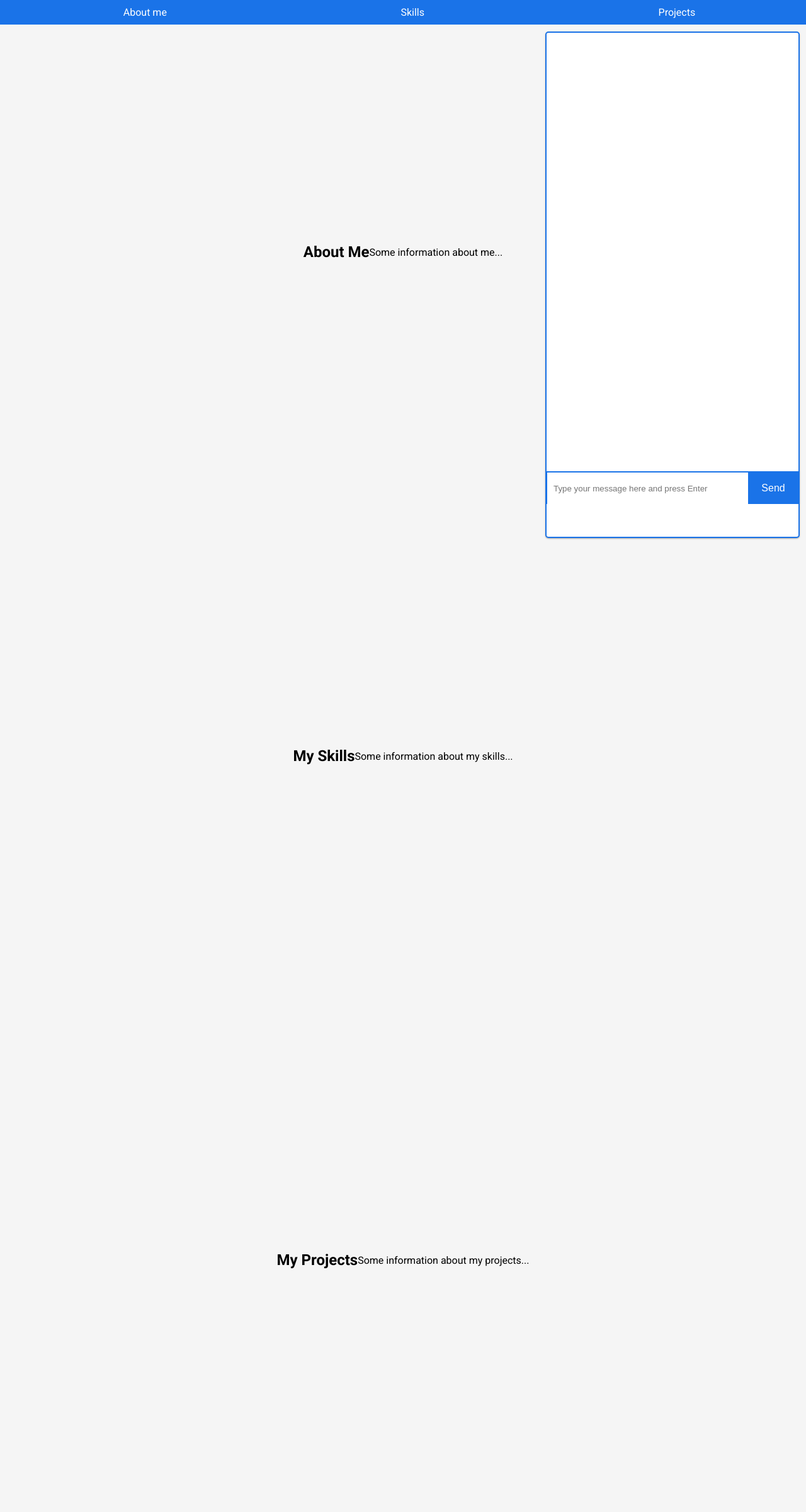
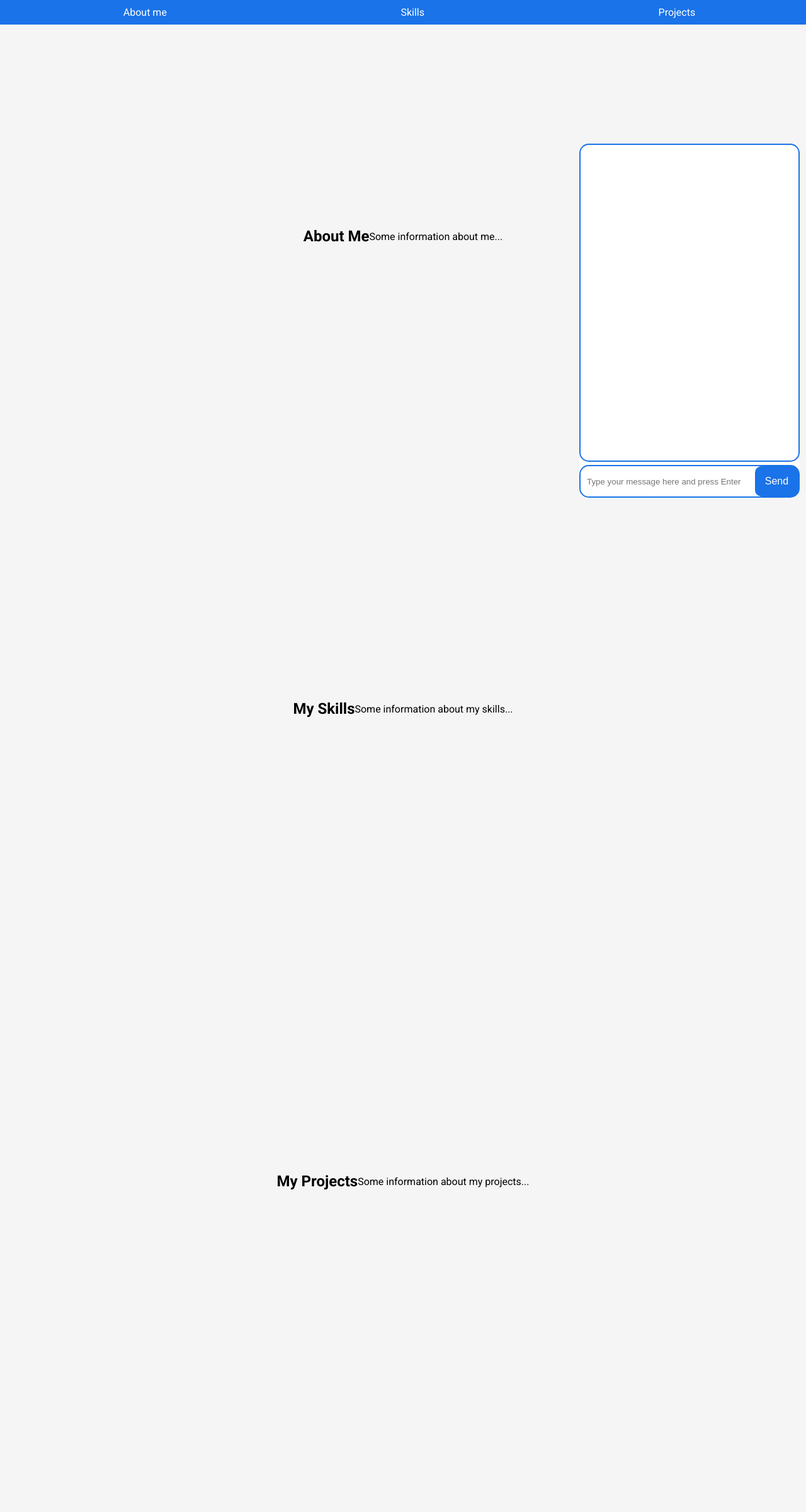
Before and after one commit to Arden27/receipts, a Django app: page / in a window 1280 px wide. Shown: the whole page at 63% size. After the commit the page ends 2250 px from the top, so only its background shows below. Run offline with Django 4.2, Linux system fonts and the light colour scheme.

Commit message:
chat fixes and styles

```diff
--- a/chatbot/templates/chatbot/index.html
+++ b/chatbot/templates/chatbot/index.html
@@ -64,7 +64,7 @@
         }
 
         .section {
-            height: 100vh;
+            height: calc(100% - 50px);
             display: flex;
             justify-content: center;
             align-items: center;
@@ -74,33 +74,41 @@
 
         #chat-container {
             position: fixed;
+            padding-bottom: calc(env(safe-area-inset-bottom) + 52px);
+            margin-right: 10px;
+            margin-bottom: 10px;
             right: 0;
-            top: 50px; /* Height of the navbar */
+            bottom: 0;
             background-color: white;
-            box-shadow: 0 1px 3px rgba(0,0,0,0.12), 0 1px 2px rgba(0,0,0,0.24);
-            width: 400px;
-            height: calc(100% - 50px); /* Height of the navbar */
-            border-radius: 5px;
+            /*box-shadow: 0 1px 3px rgba(0,0,0,0.12), 0 1px 2px rgba(0,0,0,0.24);*/
+            width: 350px;
+            height: calc(70% - 50px);
             display: flex;
             flex-direction: column;
-            border: 2px solid #1a73e8;
+            border-radius: 15px;
         }
 
         #chat-output {
             flex-grow: 1;
+            margin-bottom: 5px;
             padding: 10px;
-            overflow-y: auto;
-            border-bottom: 1px solid #ccc;
+            overflow-y: scroll;
+            border: 2px solid #1a73e8;
+            border-radius: 15px;
+            box-sizing: border-box;
         }
 
         #chat-input-container {
-            position: sticky;
+            position: absolute;
             bottom: 0;
+            left: 0;
+            right: 0;
             display: flex;
             width: 100%;
-            max-width: 400px;
+            max-width: 350px;
             height: calc(env(safe-area-inset-bottom) + 52px);
-            border-top: 2px solid #1a73e8;
+            border: 2px solid #1a73e8;
+            border-radius: 15px;
             box-sizing: border-box;
         }
 
@@ -117,6 +125,7 @@
             display: flex;
             align-items: center;
             justify-content: center;
+            border-radius: 10px;
         }
 
         #chat-input {
@@ -125,7 +134,7 @@
             padding: 10px;
             box-sizing: border-box;
             outline: none;
-            border-left: 1px solid #1a73e8;
+            border-radius: 15px;
         }
 
         .chat-message {
@@ -153,15 +162,6 @@
             border-bottom-left-radius: 5px;
         }
 
-        @media (min-width: 1024px) {
-            #chat-container {
-                position: fixed;
-                right: 0;
-                margin-top: 0;
-                margin-right: 10px;
-                height: calc(100% - env(safe-area-inset-top));
-            }
-        }
 </style>
 </head>
 <body>
```
Also changed, not shown: 3 other files.
